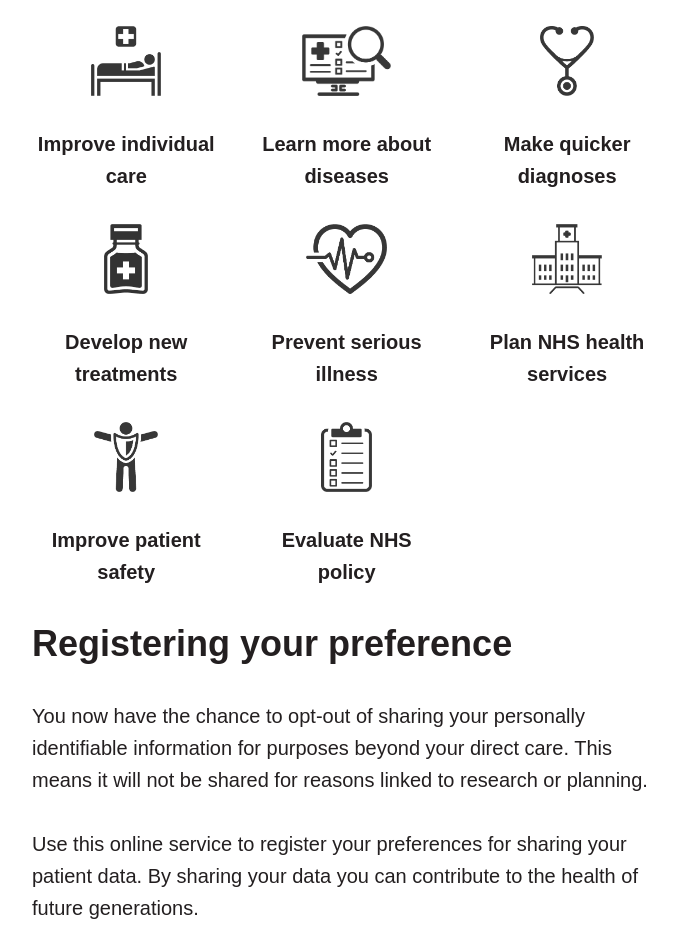
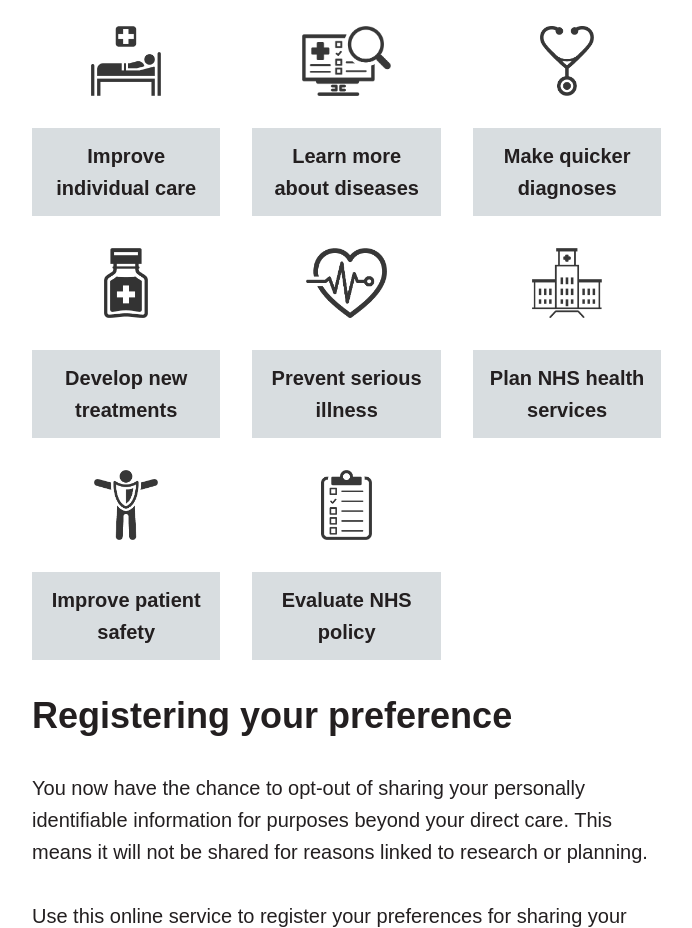
Before and after one commit to GrilloPress/ndop, a website: page views/F/01-overview.html in a window 1280 px wide. Shown: the part 1040-1968 px from the top of the page, without its empty margins (128-820 px from the left). Drawn offline with nearby package versions, Linux system fonts and the light colour scheme; files that its build step writes are made by us from their sources; a web font is replaced by a local one.

Commit message:
add callout style to overview.html headings

```diff
--- a/public/stylesheets/nhsuk.scss
+++ b/public/stylesheets/nhsuk.scss
@@ -160,3 +160,10 @@
       }
     }
   }
+
+  .callout-title--muted {
+
+    background-color: $grey-4;
+    padding: 12px;
+
+    }
--- a/views/F/01-overview.html
+++ b/views/F/01-overview.html
@@ -51,19 +51,19 @@
                   <div class="column--one-third">
                     <div align="center">
                       <img src="/images/improve-individual-care.png" height="70" width="auto" alt="">
-                      <h4>Improve individual care</h4>
+                      <h4 class="callout-title--muted">Improve individual care</h4>
                     </div>
                   </div>
                   <div class="column--one-third">
                     <div align="center">
                       <img src="/images/learn-more.png" height="70" width="auto" alt="">
-                      <h4>Learn more about diseases</h4>
+                      <h4 class="callout-title--muted">Learn more about diseases</h4>
                     </div>
                   </div>
                   <div class="column--one-third">
                     <div align="center">
                       <img src="/images/quicker-diagnoses.png" height="70" width="auto" alt="">
-                      <h4>Make quicker diagnoses</h4>
+                      <h4 class="callout-title--muted">Make quicker diagnoses</h4>
                     </div>
                   </div>
                 </div>
@@ -71,21 +71,21 @@
                   <div class="column--one-third">
                     <div align="center">
                       <img src="/images/new-treatments.png" height="70" width="auto" alt="">
-                      <h4>Develop new treatments</h4>
+                      <h4 class="callout-title--muted">Develop new treatments</h4>
                     </div>
                   </div>
 
                   <div class="column--one-third">
                     <div align="center">
                       <img src="/images/prevent-illness.png" height="70" width="auto" alt="">
-                      <h4>Prevent serious illness</h4>
+                      <h4 class="callout-title--muted">Prevent serious illness</h4>
                     </div>
                   </div>
 
                   <div class="column--one-third">
                     <div align="center">
                       <img src="/images/plan-services.png" height="70" width="auto" alt="">
-                      <h4>Plan NHS health services</h4>
+                      <h4 class="callout-title--muted">Plan NHS health services</h4>
                     </div>
                   </div>
                 </div>
@@ -93,13 +93,13 @@
                   <div class="column--one-third">
                     <div align="center">
                       <img src="/images/patient-safety.png" height="70" width="auto" alt="">
-                      <h4>Improve patient safety</h4>
+                      <h4 class="callout-title--muted">Improve patient safety</h4>
                     </div>
                   </div>
                   <div class="column--one-third">
                     <div align="center">
                       <img src="/images/evaluate-policy.png" height="70" width="auto" alt="">
-                      <h4>Evaluate NHS policy</h4>
+                      <h4 class="callout-title--muted">Evaluate NHS policy</h4>
                     </div>
                   </div>
                 </div>
```
Also changed, not shown: public/stylesheets/nhsuk.css, 1 other file.
